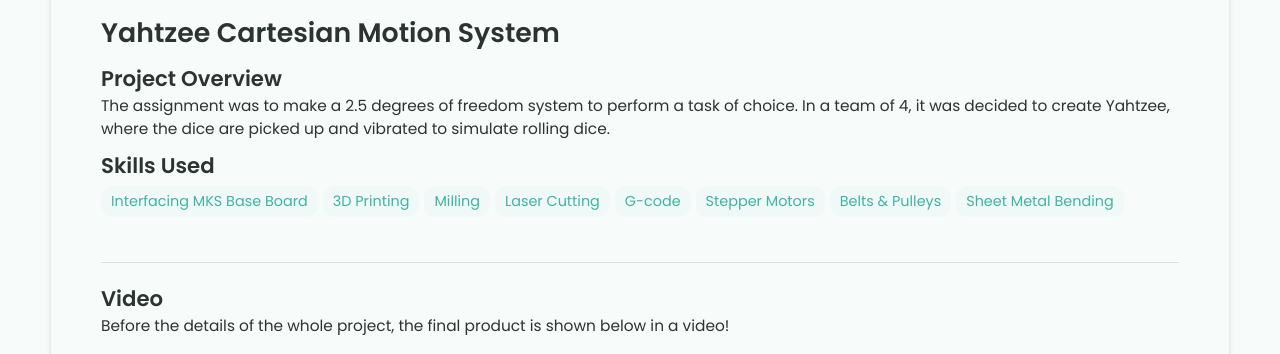
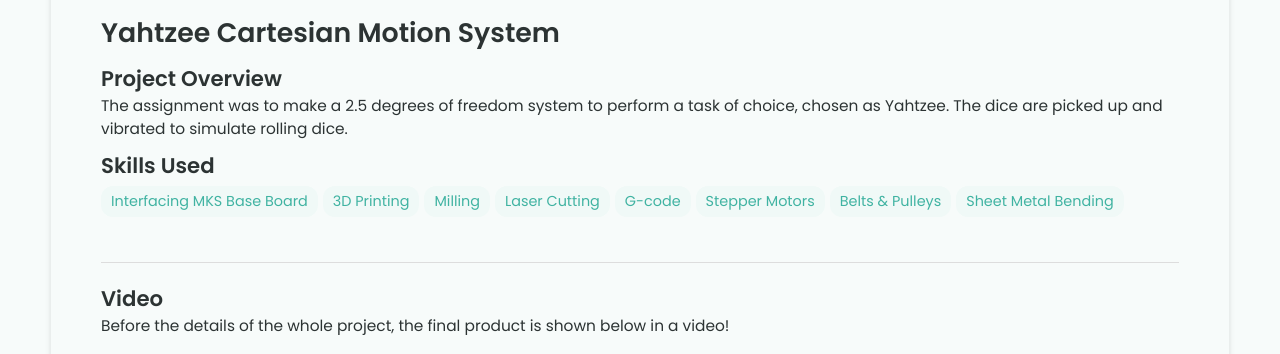
Before and after one commit to maggiedriggs/maggiedriggs.github.io, a Jekyll site: the page built from _projects/Yahtzee/index.md, in a window 1280 px wide and 900 px high, scrolled down 329 px, cut to the strip 165-519 px from the top of the window. Built offline with Jekyll 4.4.1, drawn with Linux system fonts in a browser that asks for light colours.

Commit message:
Update index.md

```diff
--- a/_projects/Yahtzee/index.md
+++ b/_projects/Yahtzee/index.md
@@ -2,7 +2,7 @@
 layout: post
 title: Yahtzee Cartesian Motion System
 description:
-    The assignment was to make a 2.5 degrees of freedom system to perform a task of choice. In a team of 4, it was decided to create Yahtzee, where the dice are picked up and vibrated to simulate rolling dice.
+    The assignment was to make a 2.5 degrees of freedom system to perform a task of choice, chosen as Yahtzee. The dice are picked up and vibrated to simulate rolling dice.
 skills:
   - Interfacing MKS Base Board
   - 3D Printing
```
